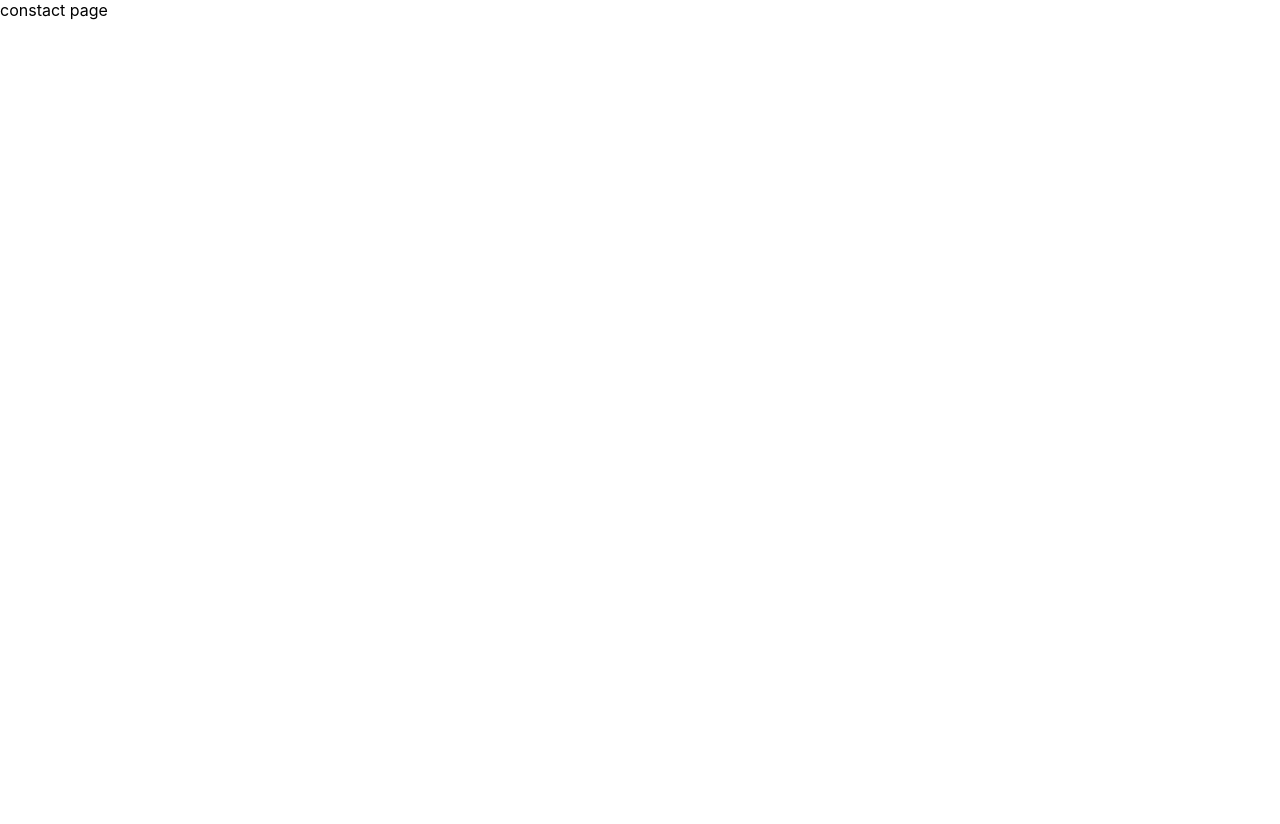
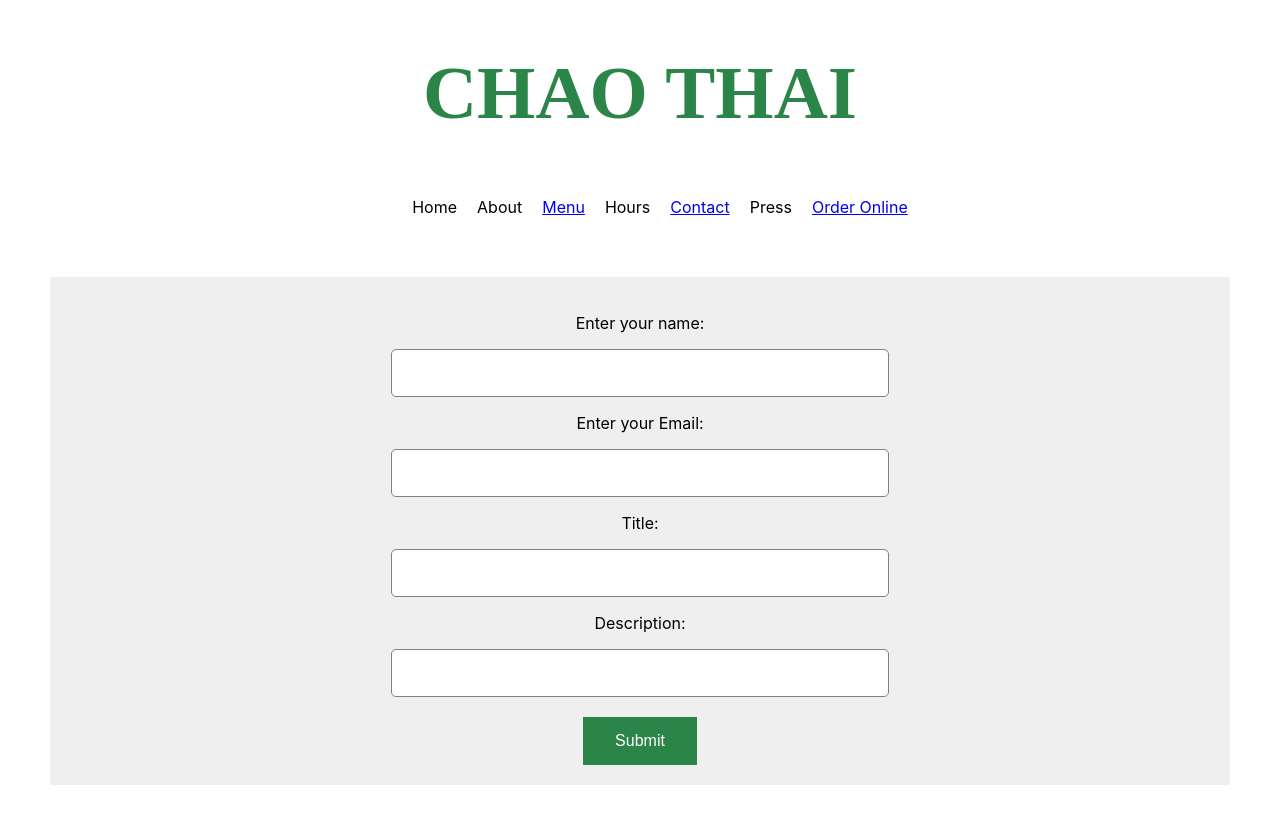
Before and after one commit to mustufakhan/mandy-qeen-restaurant, a React (Create React App) app in the folder frontend/: page /contact in a window 1280 px wide. Shown: the top 824 px of the page. Before the commit the page ends 800 px from the top, so only its background shows below. Built offline with nearby package versions, Linux system fonts and the light colour scheme.

Commit message:
contact form

```diff
--- /dev/null
+++ b/frontend/src/components/contact/Contact.css
@@ -0,0 +1,26 @@
+.formbox {
+	text-align: center;
+	background-color: #efefef;
+  margin: 50px;
+  padding: 20px;
+}
+.frominput{
+	position: relative;
+  width:40%;
+  border:none;
+  border: 1px solid gray;
+  border-radius:5px;
+  padding: 10px 20px;
+  font-size:22px;
+  color:gray;
+}
+.submitbutton{
+  background-color: #2b8548;
+  border: none;
+  color: white;
+  padding: 15px 32px;
+  text-align: center;
+  text-decoration: none;
+  display: inline-block;
+  font-size: 16px;
+}
--- a/frontend/src/components/contact/Contact.js
+++ b/frontend/src/components/contact/Contact.js
@@ -1,11 +1,41 @@
 import React from 'react'
+import Navbar from '../navbar/Navbar'
+import './Contact.css'
 
 const Contact = () => {
-    return (
-        <div>
-            constact page
-        </div>
-    )
+  return (
+    <div>
+      <Navbar />
+      <div className="formbox">
+        <form>
+	        <p>Enter your name:</p>
+	        <input
+	          type="text"
+	          className="frominput"
+	        />
+					<p>Enter your Email:</p>
+	        <input
+	          type="text"
+	          className="frominput"
+	        />
+					<p>Title:</p>
+	        <input
+	          type="text"
+	          className="frominput"
+	        />
+	        <p>Description:</p>
+	        <input
+	          type="text"
+	          className="frominput"
+	        /><br/><br/>
+	        <input
+		        type='submit'
+		        className="submitbutton"
+		      />
+		    </form>
+			</div>
+    </div>
+  )
 }
 
 export default Contact
--- a/frontend/src/components/home/Home.css
+++ b/frontend/src/components/home/Home.css
@@ -1,21 +1,3 @@
-.navbar h1{
-	font-family: 'Averia Serif Libre', cursive;
-	font-size: 75px;
-	color: #2b8548;
-	text-align: center
-}
-.links ul{
-	display: flex;
-	justify-content: center;
-	align-items: center;
-	list-style: none;
-}
-
-.links li{
-	margin: 10px;
-	cursor: pointer;
-}
-
 /* .img{
 	background-image: url('https://res.cloudinary.com/simplemenu/image/upload/q_auto:low/v1512189393/iStock-464455662_myr9xg.jpg');
 	height: 80%;
@@ -50,3 +32,6 @@
 	justify-content: space-around;
 	align-items: center;
 }
+.formbox {
+	text-align: center;
+}
--- a/frontend/src/components/home/Home.js
+++ b/frontend/src/components/home/Home.js
@@ -5,26 +5,14 @@ import './Home.css'
 import About from '../about/About'
 import Gallery from '../gallery/Gallery'
 import Footer from '../footer/Footer'
+import Navbar from '../navbar/Navbar'
 
 const Home = () => {
   return (
 		<div className="main">
-			<div className="navbar">
-				<h1>CHAO THAI</h1>
-				<div className="links">
-					<ul>
-						<li><Link activeClass="active" to="home" spy={true} smooth={true}>Home</Link></li>
-          <li><Link  to="about" spy={true} smooth={true}>About</Link></li>
-          <li><Link  to="Menu" spy={true} smooth={true}>Menu</Link></li>
-          <li><Link  to="hour" spy={true} smooth={true}>Hours</Link></li>
-					<li><NavLink  to="contact">Contact</NavLink></li>
-					<li><Link  to="press" spy={true} smooth={true}>Press</Link></li>
-					<li><Link  to="order" spy={true} smooth={true}>Order Online</Link></li>
-					</ul>
-				</div>
-				<div className="img">
-					<img src="https://res.cloudinary.com/simplemenu/image/upload/q_auto:low/v1512189393/iStock-464455662_myr9xg.jpg" />
-				</div>
+			<Navbar />
+			<div className="img">
+				<img src="https://res.cloudinary.com/simplemenu/image/upload/q_auto:low/v1512189393/iStock-464455662_myr9xg.jpg" />
 			</div>
 			<About/>
 			<Gallery/>
--- /dev/null
+++ b/frontend/src/components/navbar/Navbar.css
@@ -0,0 +1,17 @@
+.navbar h1{
+	font-family: 'Averia Serif Libre', cursive;
+	font-size: 75px;
+	color: #2b8548;
+	text-align: center
+}
+.links ul{
+	display: flex;
+	justify-content: center;
+	align-items: center;
+	list-style: none;
+}
+
+.links li{
+	margin: 10px;
+	cursor: pointer;
+}
--- /dev/null
+++ b/frontend/src/components/navbar/Navbar.js
@@ -0,0 +1,54 @@
+import React, { Component, useRef } from 'react'
+import {NavLink, useHistory} from 'react-router-dom'
+import './Navbar.css'
+
+const Navbar = () => {
+	const history = useHistory();
+	const aboutref = useRef(null);
+
+	const handlenav = (e, val, urlname) =>{
+		if(window.location.href.includes("/contact")){
+			history.push("/");
+			setTimeout(()=>window.scroll(0, val),50)
+			window.history.pushState('','',urlname)
+		}
+		else
+			window.scroll(0, val)
+			window.history.pushState('','',urlname)
+
+	}
+  return (
+		<div className="main">
+			<div className="navbar">
+				<h1>CHAO THAI</h1>
+				<div className="links">
+					<ul>
+						<li>
+							<a activeClass="active" to="home">Home</a>
+						</li>
+	          <li>
+	          	<a onClick={(e) => handlenav(e, 850, "about")}>About</a>
+	          </li>
+	          <li>
+	          	<a  href="#Menu">Menu</a>
+	          </li>
+	          <li>
+	          	<a onClick={(e) => handlenav(e, 1500, "hours")}>Hours</a>
+	          </li>
+						<li>
+							<NavLink  to="contact">Contact</NavLink>
+						</li>
+						<li>
+							<a onClick={(e) => handlenav(e, 1600, "press")}>Press</a>
+						</li>
+						<li>
+							<a href="#order">Order Online</a>
+						</li>
+					</ul>
+				</div>
+			</div>
+		</div>
+	)
+}
+
+export default Navbar
```
